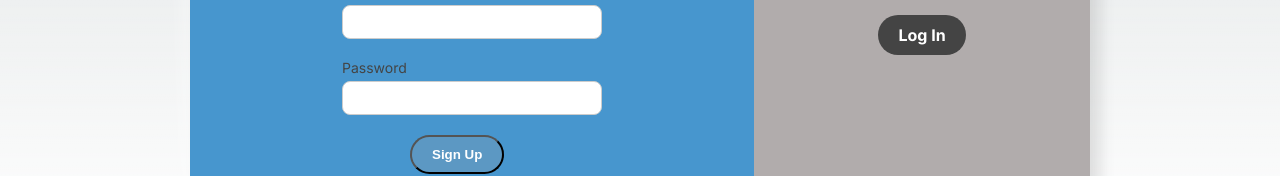
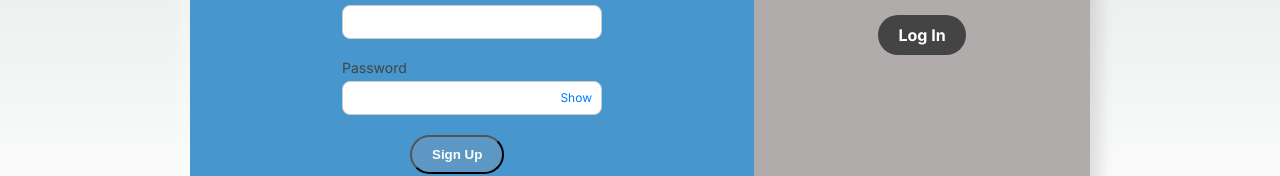
Before and after one commit to DeepFrame/deepframe-web, a Next.js app: page /signup in a window 1280 px wide. Shown: the part 351-527 px from the top of the page. Built offline with nearby package versions, Linux system fonts and the light colour scheme.

Commit message:
Add files via upload

```diff
--- a/app/signup/page.tsx
+++ b/app/signup/page.tsx
@@ -13,6 +13,7 @@
   const [email, setEmail] = useState('');
   const [password, setPassword] = useState('');
   const [loading, setLoading] = useState(false);
+  const [showPassword, setShowPassword] = useState(false);
 
   const handleSubmit = async () => {
     if (!name || !email || !password) {
@@ -58,6 +59,7 @@
       <div className="cont">
         <div className="form sign-in">
           <h2>SignUp Here!</h2>
+
           <div className="input-group">
             <label>User Name</label>
             <input
@@ -67,6 +69,7 @@
               disabled={loading}
             />
           </div>
+
           <div className="input-group">
             <label>Email</label>
             <input
@@ -76,14 +79,23 @@
               disabled={loading}
             />
           </div>
-          <div className="input-group">
+
+          <div className="input-group password-group">
             <label>Password</label>
-            <input
-              type="password"
-              value={password}
-              onChange={(e) => setPassword(e.target.value)}
-              disabled={loading}
-            />
+            <div className="password-wrapper">
+              <input
+                type={showPassword ? 'text' : 'password'}
+                value={password}
+                onChange={(e) => setPassword(e.target.value)}
+                disabled={loading}
+              />
+              <span
+                className="toggle-password"
+                onClick={() => setShowPassword(!showPassword)}
+              >
+                {showPassword ? 'Hide' : 'Show'}
+              </span>
+            </div>
           </div>
 
           <button
--- a/app/signup/signup.css
+++ b/app/signup/signup.css
@@ -89,5 +89,29 @@
     font-weight: bold;
     margin-left: 190px;
 }
+/* Only for password input to maintain styling */
+.password-group {
+  position: relative;
+}
+
+.password-wrapper {
+  position: relative;
+  display: flex;
+  align-items: center;
+}
+
+.password-wrapper input {
+  width: 100%;
+  box-sizing: border-box;
+}
+
+.toggle-password {
+  position: absolute;
+  right: 10px;
+  cursor: pointer;
+  font-size: 12px;
+  color: #007bff;
+  user-select: none;
+}
 
 /* Remove all animation or transform transitions */
```
